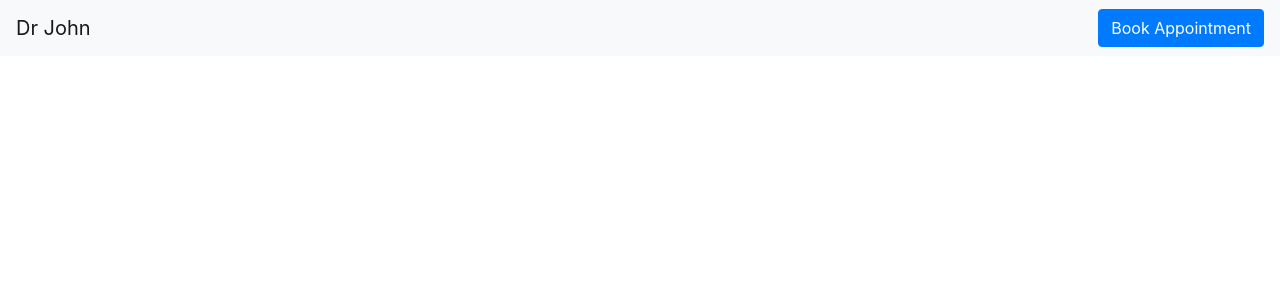
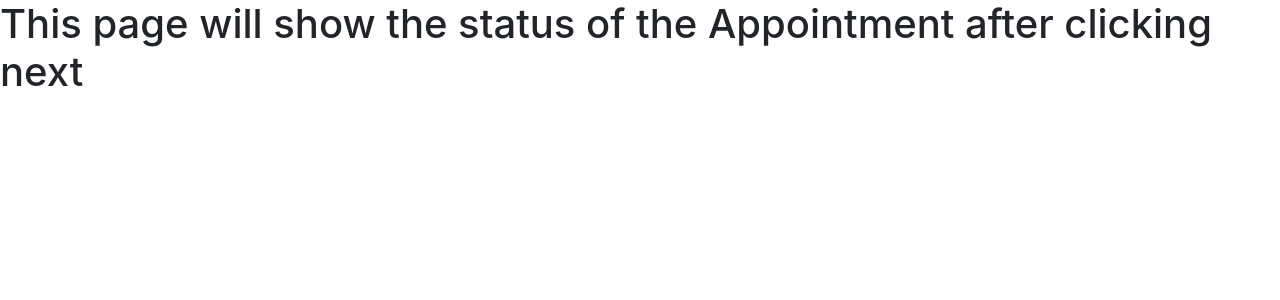
Before and after one commit to VinayakTekade/Appointment-Booking, a React (Create React App) app in the folder client/: page /status in a window 1280 px wide. Shown: the top 300 px of the page. Built offline with nearby package versions, Linux system fonts and the light colour scheme.

Commit message:
Added Error and Status React Routers
Signed-off-by: VinayakTekade <39454332+VinayakTekade@users.noreply.github.com>

```diff
--- /dev/null
+++ b/client/src/Error.js
@@ -0,0 +1,11 @@
+import React from "react";
+
+const Error = () => {
+  return (
+    <div>
+      <h1> 404</h1>
+    </div>
+  );
+};
+
+export default Error;
--- /dev/null
+++ b/client/src/Status.js
@@ -0,0 +1,13 @@
+import React from "react";
+
+const Success = () => {
+  return (
+    <div>
+      <h1>
+        This page will show the status of the Appointment after clicking next
+      </h1>
+    </div>
+  );
+};
+
+export default Success;
--- a/client/src/components/Booking.js
+++ b/client/src/components/Booking.js
@@ -1,4 +1,5 @@
 import { useState } from "react";
+import { Link } from "react-router-dom";
 import { Button, Modal, ModalHeader, ModalBody, ModalFooter } from "reactstrap";
 import SlotPicker from "./SlotPicker";
 
@@ -34,9 +35,11 @@ const Booking = (props) => {
           <SlotPicker />
         </ModalBody>
         <ModalFooter>
-          <Button color="primary" onClick={toggle}>
-            Next
-          </Button>
+          <Link to="/status">
+            <Button color="primary" onClick={toggle}>
+              Next
+            </Button>
+          </Link>
         </ModalFooter>
       </Modal>
     </div>
--- a/client/src/index.js
+++ b/client/src/index.js
@@ -5,20 +5,22 @@ import "bootstrap/dist/css/bootstrap.css";
 import "react-calendar/dist/Calendar.css";
 import "./assets/css/index.css";
 import App from "./App";
-import Nav from "./components/NavBar";
-import Info from "./components/Information";
+import Status from "./Status";
+import Error from "./Error";
 import reportWebVitals from "./reportWebVitals";
 
 const ReactRouterSetup = () => {
   return (
     <Router>
-      <Nav />
       <Switch>
         <Route exact path="/">
           <App />
         </Route>
-        <Route path="/nav">
-          <Info />
+        <Route path="/status">
+          <Status />
+        </Route>
+        <Route path="*">
+          <Error />
         </Route>
       </Switch>
     </Router>
```
